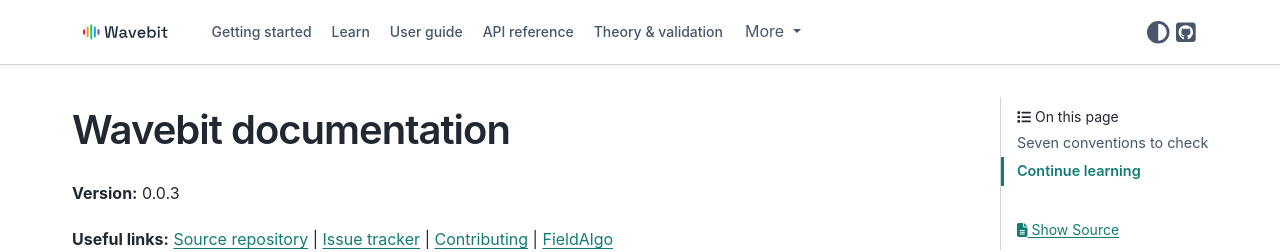
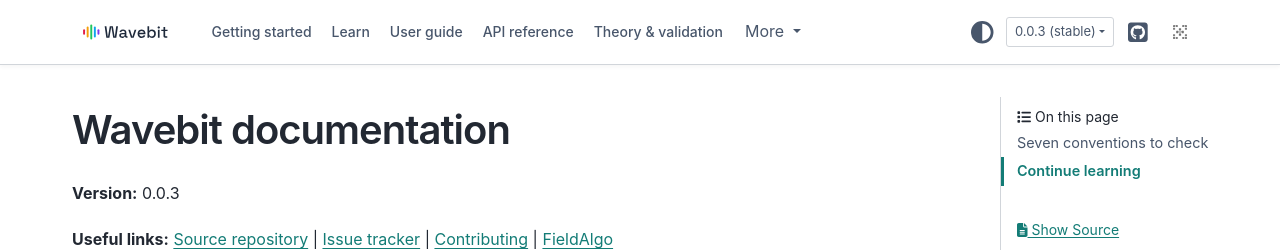
Before and after one commit to fieldalgo/wavebit, a Sphinx documentation site: the page built from docs/index.md, in a window 1280 px wide. Shown: the top 252 px of the page. Built offline with Sphinx 7.4.7 and the PyData theme 0.15.4, drawn with Linux system fonts in a browser that asks for light colours; pages that are not in the unit, such as notebooks, are missing from menus.

Commit message:
docs: refine header theme version and company controls
Co-authored-by: Codex <noreply@openai.com>

```diff
--- a/docs/_static/wavebit-site.css
+++ b/docs/_static/wavebit-site.css
@@ -167,7 +167,7 @@ body { font-family: var(--pst-font-family-base); line-height: 1.7; }
   white-space: nowrap;
 }
 .bd-header .pst-navbar-icon { font-size: 18px; }
-.bd-header .navbar-header-items__end { gap: 4px; }
+.bd-header .navbar-header-items__end { gap: 12px; }
 .bd-article { padding-top: 2rem; padding-bottom: 3rem; }
 .bd-article :is(h1, h2, h3, h4) {
   color: var(--wb-heading);
@@ -216,3 +216,22 @@ body { font-family: var(--pst-font-family-base); line-height: 1.7; }
   .bd-article h2 { font-size: 1.5rem; }
   .bd-article .sd-card-body { padding: 1.25rem; }
 }
+
+
+/* Match the compact version control used by the PyData documentation navbar. */
+.wb-version > button { border: 1px solid var(--pst-color-border); border-radius: 3px; font-size: 13px; color: var(--pst-color-text-base); white-space: nowrap; }
+.wb-version .dropdown-item { font-size: 13px; }
+.wb-company { display: inline-grid; width: 36px; height: 36px; place-items: center; border-radius: 6px; }
+.wb-company img { opacity: .75; filter: grayscale(1); }
+.wb-company:hover img { opacity: 1; filter: none; }
+.wb-company-dark { display: none; }
+html[data-theme="dark"] .wb-company-light { display: none; }
+html[data-theme="dark"] .wb-company-dark { display: block; }
+@media (min-width: 992px) {
+  .bd-header .navbar-header-items { flex-wrap: nowrap; min-width: 0; }
+  .bd-header .navbar-header-items__end { flex-shrink: 0; }
+}
+@media (min-width: 992px) and (max-width: 1199.98px) {
+  .bd-header .navbar-header-items__end { gap: 6px; }
+  .bd-header ul.navbar-nav > li.nav-item > .nav-link { font-size: 12px; padding-inline: 4px; }
+}
--- /dev/null
+++ b/docs/_static/wavebit-site.js
@@ -0,0 +1,39 @@
+/* Use PyData's own theme actions, with a one-click light/dark control. */
+function setupThemeToggle() {
+  if (location.hostname.endsWith('.localhost') || location.hostname === 'localhost') {
+    const company = new URL(location.origin);
+    company.hostname = 'localhost';
+    document.querySelectorAll('.wb-company').forEach(link => { link.href = company.href; });
+  }
+  document.querySelectorAll('.theme-switch-container').forEach(container => {
+    const toggle = container.querySelector('.theme-switch-button');
+    const menu = container.querySelector('.dropdown-menu');
+    if (!toggle || !menu) return;
+    toggle.removeAttribute('data-bs-toggle');
+    toggle.classList.remove('dropdown-toggle');
+    menu.hidden = true;
+    const updateLabel = () => {
+      const dark = document.documentElement.dataset.theme === 'dark';
+      const korean = document.documentElement.lang === 'ko';
+      const label = korean
+        ? (dark ? '라이트 모드로 전환' : '다크 모드로 전환')
+        : (dark ? 'Switch to light mode' : 'Switch to dark mode');
+      toggle.setAttribute('aria-label', label);
+      toggle.title = label;
+    };
+    toggle.addEventListener('click', () => {
+      const next = document.documentElement.dataset.theme === 'dark' ? 'light' : 'dark';
+      menu.querySelector(`[data-mode="${next}"]`).click();
+      updateLabel();
+    });
+    new MutationObserver(updateLabel).observe(document.documentElement, {
+      attributes: true, attributeFilter: ['data-theme'],
+    });
+    updateLabel();
+  });
+}
+if (document.readyState === 'loading') {
+  document.addEventListener('DOMContentLoaded', setupThemeToggle);
+} else {
+  setupThemeToggle();
+}
--- a/docs/_templates/README.md
+++ b/docs/_templates/README.md
@@ -19,3 +19,9 @@ For a CSS-only preview against an existing bilingual build, replace
 `_static/wavebit-site.css` and `ko/_static/wavebit-site.css` with the source file;
 HTML and the search index do not need to be regenerated. Check light and dark
 modes, desktop and mobile navigation, and a page containing a code block.
+
+`version-switcher.html` displays the build release in the header and links to the
+current documentation home. Add older versions only when their documentation is
+published. `wavebit-site.js` uses the theme’s existing light/dark actions for a
+one-click toggle. Include this script when previewing these controls in an older
+HTML build.
--- /dev/null
+++ b/docs/_templates/company-link.html
@@ -0,0 +1,4 @@
+<a class="wb-company" href="https://fieldalgo.com/" aria-label="FieldAlgo" title="FieldAlgo">
+  <img class="wb-company-light" src="{{ pathto('_static/fieldalgo_mark.svg', 1) }}" alt="" width="18" height="18">
+  <img class="wb-company-dark" src="{{ pathto('_static/fieldalgo_mark_dark.svg', 1) }}" alt="" width="18" height="18">
+</a>
--- /dev/null
+++ b/docs/_templates/version-switcher.html
@@ -0,0 +1,7 @@
+{# Only offer documentation versions that are actually published. #}
+<div class="wb-version dropdown">
+  <button type="button" class="btn btn-sm dropdown-toggle" data-bs-toggle="dropdown" aria-expanded="false" aria-label="{{ '문서 버전 선택' if language == 'ko' else 'Version switcher list' }}">{{ release }} (stable)</button>
+  <ul class="dropdown-menu dropdown-menu-end">
+    <li><a class="dropdown-item active" href="{{ pathto(root_doc) }}" aria-current="true">{{ release }} (stable)</a></li>
+  </ul>
+</div>
--- a/docs/conf.py
+++ b/docs/conf.py
@@ -111,6 +111,7 @@ html_static_path = ['_static', '../assets/branding']
 html_css_files = ['learning/learning.css', 'wavebit-site.css']
 html_js_files = [(f'learning/{name}', {'defer': 'defer'}) for name in (
     'learn-interactions.js', 'nvf-interactions.js', 'reader.js', 'light-section-links.js')]
+html_js_files.append(('wavebit-site.js', {'defer': 'defer'}))
 
 html_theme_options = {
     # The product site's logo, linking to the product site, as its header does; the docs'
@@ -124,6 +125,7 @@ html_theme_options = {
     'github_url': 'https://github.com/fieldalgo/wavebit',
     'show_prev_next': True,
     'navbar_align': 'left',
+    'navbar_end': ['theme-switcher', 'version-switcher.html', 'navbar-icon-links', 'company-link.html'],
     'navbar_persistent': ['language-switcher.html'],
     'show_toc_level': 2,
 }
```
Also changed, not shown: assets/branding/fieldalgo_mark.svg (added), assets/branding/fieldalgo_mark_dark.svg (added).
